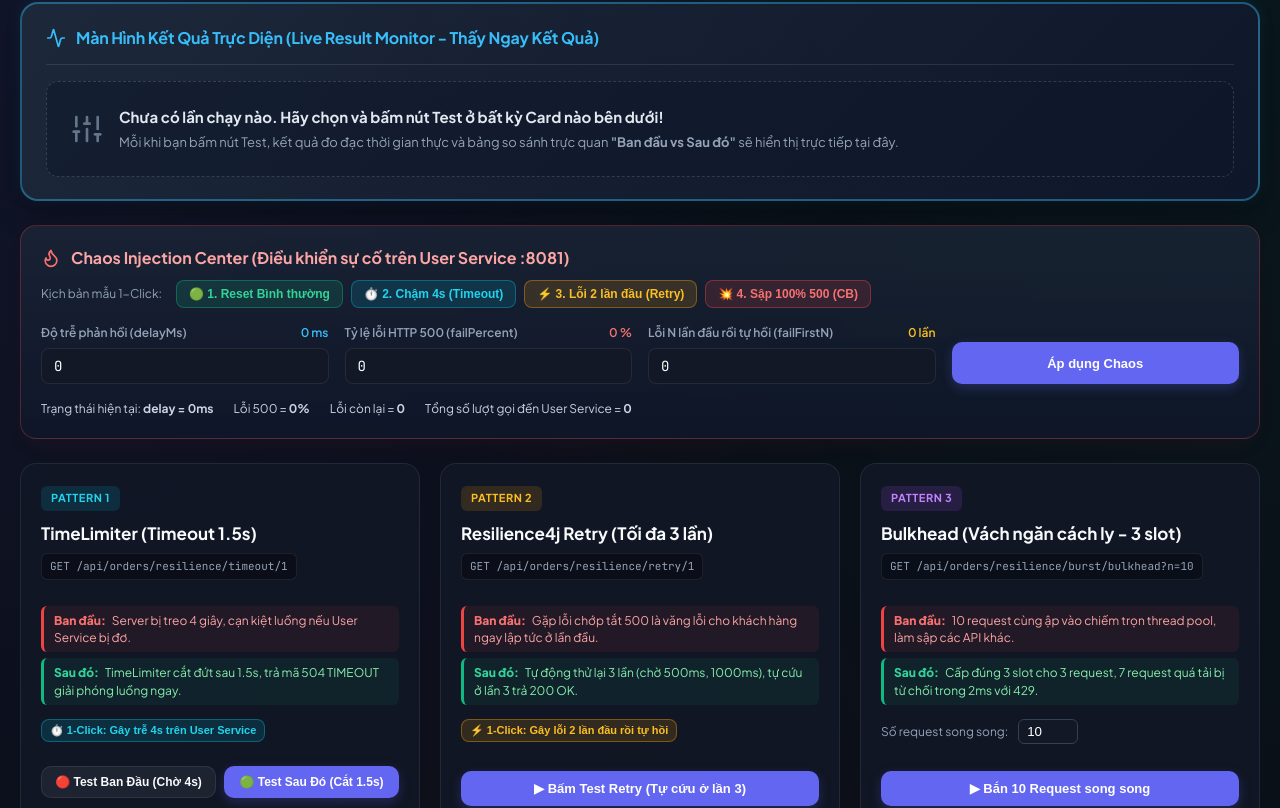
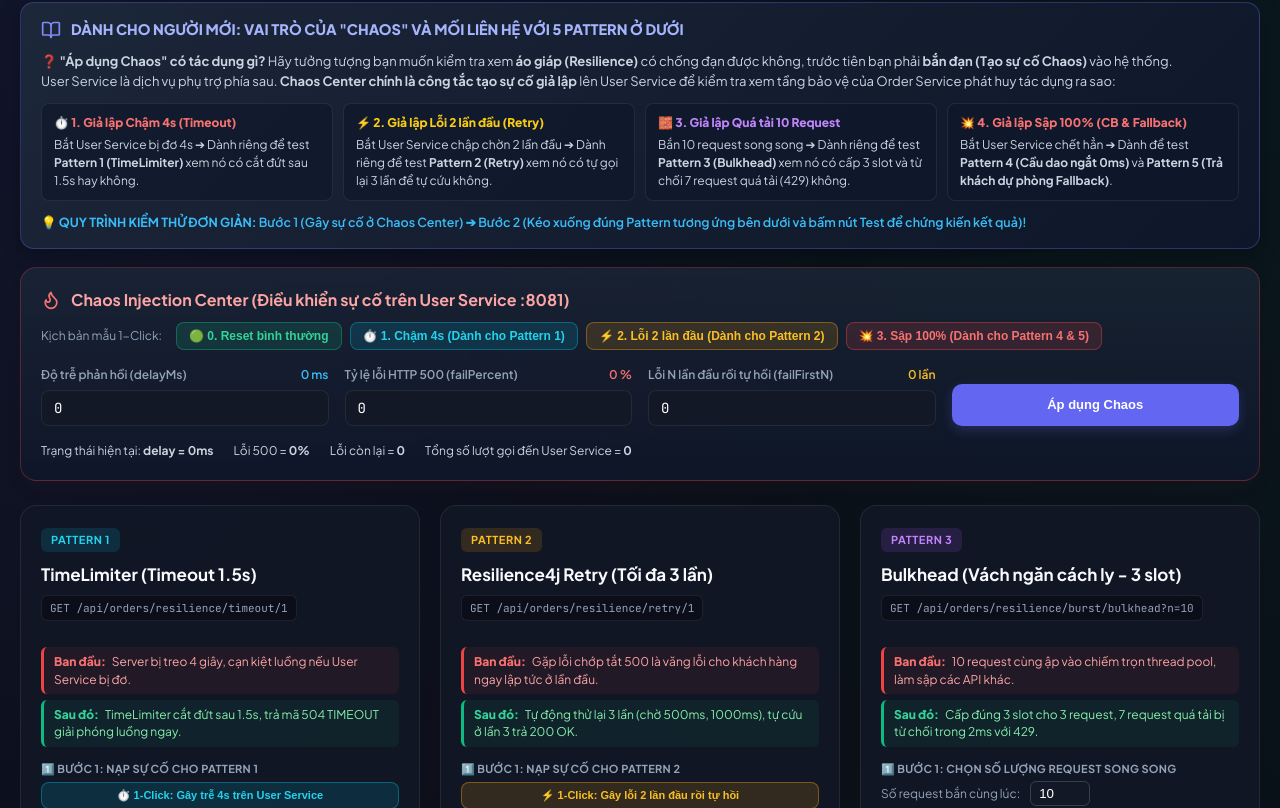
Before and after one commit to ledangnguyen05/spring-boot-microservices-resilience, a React (Vite) app in the folder shop-dieudao-resilience/frontend/: page / in a window 1280 px wide. Shown: the part 372-1180 px from the top of the page. Built offline with nearby package versions, Linux system fonts and the light colour scheme; no server answers.

Commit message:
fix(ui): prevent card stretching in CSS grid, add beginner guide explaining Chaos role and 1-to-1 link to patterns, add CORS to Order and User services

```diff
--- a/shop-dieudao-resilience/frontend/src/App.jsx
+++ b/shop-dieudao-resilience/frontend/src/App.jsx
@@ -3,7 +3,8 @@ import {
   ShieldAlert, ShieldCheck, Zap, Activity, Clock, RefreshCw,
   Layers, ArrowRight, ExternalLink, Play, CheckCircle2,
   AlertOctagon, AlertTriangle, Flame, Terminal, Server,
-  Sliders, Info, HelpCircle, Check, XCircle, ArrowUpRight, Sparkles
+  Sliders, Info, HelpCircle, Check, XCircle, ArrowUpRight,
+  Sparkles, BookOpen, GitCompare
 } from 'lucide-react';
 
 const GATEWAY_URL = 'http://localhost:8080';
@@ -109,7 +110,7 @@ export default function App() {
         preset: `Chậm ${d}ms (Giả lập nghẽn mạng / treo DB)`,
         principle: `Mô phỏng User Service bị nghẽn I/O hoặc truy vấn database quá tải khiến request bị ngâm tới ${d}ms. Trong kiến trúc Microservices, nếu không có Timeout, các request gọi sang sẽ chiếm giữ luồng (thread) vô tận làm cạn kiệt connection pool của Order Service.`,
         targetPattern: 'Pattern 1: TimeLimiter (Timeout 1.5s)',
-        testHint: 'Kéo xuống thẻ [Pattern 1] và bấm nút "🟢 Test Sau Đó (Cắt 1.5s)" để xem TimeLimiter cắt đứt chính xác ở mốc 1500ms thay vì bị ngâm 4s!',
+        testHint: 'Kéo xuống thẻ [Pattern 1] và bấm nút "🟢 Bước 2: Test Có TimeLimiter (Cắt 1.5s)" để chứng kiến TimeLimiter tự ngắt ở mốc 1.5 giây!',
       };
     }
     if (n > 0) {
@@ -222,6 +223,29 @@ export default function App() {
     }
   };
 
+  // Safe response parser for fetch
+  const parseResponseSafely = async (res, begin) => {
+    const elapsed = Date.now() - begin;
+    const contentType = res.headers.get('content-type') || '';
+    if (contentType.includes('application/json')) {
+      try {
+        const json = await res.json();
+        return { data: json, elapsed };
+      } catch {}
+    }
+    const text = await res.text();
+    return {
+      data: {
+        outcome: res.ok ? 'OK' : `HTTP_${res.status}`,
+        httpStatus: res.status,
+        message: text || res.statusText || `Phản hồi với mã ${res.status}`,
+        elapsedMs: elapsed,
+        attempts: 1,
+      },
+      elapsed,
+    };
+  };
+
   // Execute demo request
   const runDemo = async (key, path, patternInfo) => {
     setLoading((prev) => ({ ...prev, [key]: true }));
@@ -230,8 +254,7 @@ export default function App() {
     const begin = Date.now();
     try {
       const res = await fetch(fullUrl);
-      const data = await res.json();
-      const elapsed = Date.now() - begin;
+      const { data, elapsed } = await parseResponseSafely(res, begin);
 
       const resultPayload = {
         ...data,
@@ -251,7 +274,7 @@ export default function App() {
       checkHealth();
     } catch (err) {
       const elapsed = Date.now() - begin;
-      const isConnectionRefused = (!gatewayOnline && !orderOnline) || err.message.includes('fetch');
+      const isConnectionRefused = (!gatewayOnline && !orderOnline) || err.message.toLowerCase().includes('failed to fetch');
       const errorObj = {
         outcome: isConnectionRefused ? 'SERVER_OFFLINE' : 'ERROR',
         httpStatus: isConnectionRefused ? 0 : 500,
@@ -298,7 +321,7 @@ export default function App() {
         patternBadge: 'BAN ĐẦU',
         beforeDesc: patternInfo.beforeDesc,
         afterDesc: patternInfo.afterDesc,
-        principleDesc: 'Không có TimeLimiter của Resilience4j: Request phụ thuộc hoàn toàn vào tốc độ phản hồi của User Service (ngâm trọn 4000ms), không thể tự ngắt sớm để cứu luồng.',
+        principleDesc: 'Không có TimeLimiter của Resilience4j: Request phụ thuộc hoàn toàn vào tốc độ phản hồi của User Service (bị ngâm trọn 4000ms), không thể tự ngắt sớm để cứu luồng.',
         timestamp: new Date().toLocaleTimeString('vi-VN'),
       };
       setResults((prev) => ({ ...prev, [key]: payload }));
@@ -547,107 +570,60 @@ export default function App() {
       </div>
 
       {/* ========================================================================= */}
-      {/* 🚀 MÀN HÌNH HIỂN THỊ KẾT QUẢ TRỰC TIẾP (INSTANT RESULT MONITOR - GHIM TRÊN ĐẦU) */}
+      {/* 📚 CẨM NANG CHO NGƯỜI MỚI: MỐI LIÊN HỆ GIỮA CHAOS & 5 PATTERN BÊN DƯỚI   */}
       {/* ========================================================================= */}
-      <section className="instant-monitor-card">
-        <div className="monitor-header">
-          <div className="monitor-title">
-            <Activity size={20} color="#38bdf8" />
-            <span>Màn Hình Kết Quả Trực Diện (Live Result Monitor - Thấy Ngay Kết Quả)</span>
+      <section className="chaos-guide-banner">
+        <div className="guide-banner-header">
+          <BookOpen size={20} color="#818cf8" />
+          <span>DÀNH CHO NGƯỜI MỚI: VAI TRÒ CỦA "CHAOS" VÀ MỐI LIÊN HỆ VỚI 5 PATTERN Ở DƯỚI</span>
         </div>
-          {lastTestedResult && (
-            <span className="timestamp-badge">Lần test gần nhất: {lastTestedResult.timestamp}</span>
-          )}
+        <div className="guide-banner-intro">
+          <strong>❓ "Áp dụng Chaos" có tác dụng gì?</strong> Hãy tưởng tượng bạn muốn kiểm tra xem <strong>áo giáp (Resilience)</strong> có chống đạn được không, trước tiên bạn phải <strong>bắn đạn (Tạo sự cố Chaos)</strong> vào hệ thống.
+          <br />
+          User Service là dịch vụ phụ trợ phía sau. <strong>Chaos Center chính là công tắc tạo sự cố giả lập</strong> lên User Service để kiểm tra xem tầng bảo vệ của Order Service phát huy tác dụng ra sao:
         </div>
 
-        {lastTestedResult ? (
-          <div className="monitor-body">
-            {/* Hàng 1: Tiêu đề + Badge Trạng Thái */}
-            <div className="monitor-top-row">
-              <div className="monitor-pattern-info">
-                <span className="pattern-pill">{lastTestedResult.patternBadge}</span>
-                <span className="pattern-name">{lastTestedResult.patternTitle}</span>
+        <div className="guide-steps-grid">
+          <div className="guide-step-card">
+            <div className="guide-step-title text-danger">
+              ⏱️ 1. Giả lập Chậm 4s (Timeout)
             </div>
-              <div className="monitor-outcome-box">
-                <span className={`outcome-tag-large ${
-                  lastTestedResult.outcome === 'OK' || lastTestedResult.outcome === 'OK (CHƯA BẢO VỆ)' ? 'outcome-ok' :
-                  lastTestedResult.outcome === 'TIMEOUT' ? 'outcome-timeout' :
-                  lastTestedResult.outcome === 'BULKHEAD_FULL' ? 'outcome-bulkhead' :
-                  lastTestedResult.outcome === 'CIRCUIT_OPEN' ? 'outcome-cb' :
-                  lastTestedResult.outcome === 'FALLBACK' ? 'outcome-fallback' : 'outcome-cb'
-                }`}>
-                  {lastTestedResult.outcome} (HTTP {lastTestedResult.httpStatus})
-                </span>
+            <div style={{ color: '#cbd5e1' }}>
+              Bắt User Service bị đơ 4s ➔ Dành riêng để test <strong>Pattern 1 (TimeLimiter)</strong> xem nó có cắt đứt sau 1.5s hay không.
             </div>
           </div>
 
-            {/* Hàng 2: Các chỉ số đo đạc thực tế */}
-            <div className="monitor-metrics-grid">
-              <div className="metric-box">
-                <div className="metric-label"><Clock size={14} /> Thời gian phản hồi thực tế</div>
-                <div className="metric-value highlight-cyan">{lastTestedResult.elapsedMs || lastTestedResult.totalMs || 0} ms</div>
+          <div className="guide-step-card">
+            <div className="guide-step-title" style={{ color: '#facc15' }}>
+              ⚡ 2. Giả lập Lỗi 2 lần đầu (Retry)
             </div>
-              <div className="metric-box">
-                <div className="metric-label"><RefreshCw size={14} /> Số lần gọi downstream thực tế</div>
-                <div className="metric-value highlight-yellow">{lastTestedResult.attempts || (lastTestedResult.parallelRequests ? `${lastTestedResult.parallelRequests} luồng` : '1')} lần</div>
+            <div style={{ color: '#cbd5e1' }}>
+              Bắt User Service chập chờn 2 lần đầu ➔ Dành riêng để test <strong>Pattern 2 (Retry)</strong> xem nó có tự gọi lại 3 lần để tự cứu không.
             </div>
-              <div className="metric-box">
-                <div className="metric-label"><ShieldCheck size={14} /> Đánh giá cơ chế</div>
-                <div className="metric-value highlight-green">
-                  {lastTestedResult.outcome === 'SERVER_OFFLINE' ? '⚠️ Mất kết nối backend' :
-                   lastTestedResult.fallback ? '🛡️ Fallback cứu nạn thành công' :
-                   lastTestedResult.outcome === 'TIMEOUT' ? '⏱️ Cắt đúng 1.5s bảo vệ luồng' :
-                   lastTestedResult.outcome === 'BULKHEAD_FULL' ? '🧱 Chặn quá tải trong 2ms' :
-                   lastTestedResult.outcome === 'CIRCUIT_OPEN' ? '⚡ Cầu dao ngắt mạch 0ms' :
-                   lastTestedResult.outcome === 'OK' ? '✅ Thành công' : 'Đã can thiệp an toàn'}
+          </div>
+
+          <div className="guide-step-card">
+            <div className="guide-step-title" style={{ color: '#c084fc' }}>
+              🧱 3. Giả lập Quá tải 10 Request
+            </div>
+            <div style={{ color: '#cbd5e1' }}>
+              Bắn 10 request song song ➔ Dành riêng để test <strong>Pattern 3 (Bulkhead)</strong> xem nó có cấp 3 slot và từ chối 7 request quá tải (429) không.
+            </div>
+          </div>
+
+          <div className="guide-step-card">
+            <div className="guide-step-title text-danger">
+              💥 4. Giả lập Sập 100% (CB & Fallback)
+            </div>
+            <div style={{ color: '#cbd5e1' }}>
+              Bắt User Service chết hẳn ➔ Dành để test <strong>Pattern 4 (Cầu dao ngắt 0ms)</strong> và <strong>Pattern 5 (Trả khách dự phòng Fallback)</strong>.
             </div>
           </div>
         </div>
 
-            {/* Hàng 3: ĐỐI CHIẾU BAN ĐẦU VS SAU ĐÓ */}
-            <div className="comparison-container">
-              <div className="comparison-box before-box">
-                <div className="comparison-header text-danger">
-                  <XCircle size={16} /> 1. BAN ĐẦU (Khi KHÔNG CÓ Resilience)
+        <div style={{ marginTop: '12px', fontSize: '12.5px', color: '#38bdf8', fontWeight: 600 }}>
+          💡 <strong>QUY TRÌNH KIỂM THỬ ĐƠN GIẢN:</strong> Bước 1 (Gây sự cố ở Chaos Center) ➔ Bước 2 (Kéo xuống đúng Pattern tương ứng bên dưới và bấm nút Test để chứng kiến kết quả)!
         </div>
-                <p className="comparison-text">{lastTestedResult.beforeDesc}</p>
-              </div>
-
-              <div className="comparison-box after-box">
-                <div className="comparison-header text-success">
-                  <CheckCircle2 size={16} /> 2. SAU ĐÓ (Nhờ có Resilience bảo vệ)
-                </div>
-                <p className="comparison-text">{lastTestedResult.afterDesc}</p>
-              </div>
-            </div>
-
-            {/* Hàng 4: Giải thích chi tiết & Dữ liệu trả về */}
-            <div className="monitor-detail-box">
-              <div className="detail-message">
-                <strong>Giải thích chi tiết:</strong> {lastTestedResult.principleDesc || lastTestedResult.message}
-              </div>
-              {lastTestedResult.user && (
-                <div className="detail-user-data">
-                  <strong>Dữ liệu User nhận được:</strong> ID: <code>{lastTestedResult.user.id}</code> | Tên: <code>{lastTestedResult.user.name}</code> | Địa chỉ: <code>{lastTestedResult.user.address}</code>
-                  {lastTestedResult.fallback && <span className="fallback-chip">Dữ liệu dự phòng an toàn</span>}
-                </div>
-              )}
-              {lastTestedResult.summary && (
-                <div className="detail-user-data">
-                  <strong>Phân bổ luồng Bulkhead:</strong> {lastTestedResult.summary.OK || 0} request thành công, {lastTestedResult.summary.BULKHEAD_FULL || 0} request bị từ chối ngay lập tức.
-                </div>
-              )}
-            </div>
-          </div>
-        ) : (
-          <div className="monitor-empty-state">
-            <Sliders size={32} color="#64748b" />
-            <div>
-              <h4>Chưa có lần chạy nào. Hãy chọn và bấm nút Test ở bất kỳ Card nào bên dưới!</h4>
-              <p>Mỗi khi bạn bấm nút Test, kết quả đo đạc thời gian thực và bảng so sánh trực quan <strong>"Ban đầu vs Sau đó"</strong> sẽ hiển thị trực tiếp tại đây.</p>
-            </div>
-          </div>
-        )}
       </section>
 
       {/* ========================================================================= */}
@@ -661,10 +637,10 @@ export default function App() {
           </div>
           <div className="presets-row">
             <span style={{ fontSize: '12px', color: '#94a3b8', marginRight: '6px' }}>Kịch bản mẫu 1-Click:</span>
-            <button className="preset-btn reset" onClick={resetChaos}>🟢 1. Reset Bình thường</button>
-            <button className="preset-btn timeout" onClick={() => applyChaos(4000, 0, 0, '⏱️ Chậm 4s (Timeout Test)')}>⏱️ 2. Chậm 4s (Timeout)</button>
-            <button className="preset-btn retry" onClick={() => applyChaos(0, 0, 2, '⚡ Lỗi 2 lần đầu (Retry Test)')}>⚡ 3. Lỗi 2 lần đầu (Retry)</button>
-            <button className="preset-btn crash" onClick={() => applyChaos(0, 100, 0, '💥 Sập 100% (CircuitBreaker Test)')}>💥 4. Sập 100% 500 (CB)</button>
+            <button className="preset-btn reset" onClick={resetChaos}>🟢 0. Reset bình thường</button>
+            <button className="preset-btn timeout" onClick={() => applyChaos(4000, 0, 0, '⏱️ Chậm 4s (Dành cho Pattern 1 - Timeout)')}>⏱️ 1. Chậm 4s (Dành cho Pattern 1)</button>
+            <button className="preset-btn retry" onClick={() => applyChaos(0, 0, 2, '⚡ Lỗi 2 lần đầu (Dành cho Pattern 2 - Retry)')}>⚡ 2. Lỗi 2 lần đầu (Dành cho Pattern 2)</button>
+            <button className="preset-btn crash" onClick={() => applyChaos(0, 100, 0, '💥 Sập 100% (Dành cho Pattern 4 & 5)')}>💥 3. Sập 100% (Dành cho Pattern 4 & 5)</button>
           </div>
         </div>
 
@@ -796,19 +772,19 @@ export default function App() {
               </div>
             </div>
 
-            {/* Quick Chaos helper */}
-            <div style={{ margin: '8px 0', display: 'flex', gap: '8px' }}>
+            {/* Bước 1: Chuẩn bị sự cố */}
+            <div className="card-step-label">1️⃣ Bước 1: Nạp sự cố cho Pattern 1</div>
             <button
               className="preset-btn timeout"
-                style={{ fontSize: '11px', padding: '4px 8px' }}
+              style={{ fontSize: '11px', padding: '6px 10px', width: '100%', marginBottom: '10px' }}
               onClick={() => applyChaos(4000, 0, 0, '⏱️ Chậm 4s cho TimeLimiter')}
             >
               ⏱️ 1-Click: Gây trễ 4s trên User Service
             </button>
           </div>
-          </div>
 
           <div>
+            <div className="card-step-label">2️⃣ Bước 2: Bấm Test đối chứng</div>
             <div style={{ display: 'grid', gridTemplateColumns: '1fr 1fr', gap: '8px', marginBottom: '8px' }}>
               <button
                 className="action-btn btn-secondary"
@@ -817,7 +793,7 @@ export default function App() {
                 title="Gọi endpoint gốc không có TimeLimiter (mất trọn 4 giây)"
                 style={{ fontSize: '12px', padding: '8px 6px' }}
               >
-                {loading.timeout_orig ? 'Đang đợi 4s...' : '🔴 Test Ban Đầu (Chờ 4s)'}
+                {loading.timeout_orig ? 'Đang đợi 4s...' : '🔴 Test Gốc (Chờ 4s)'}
               </button>
               <button
                 className="action-btn"
@@ -851,19 +827,19 @@ export default function App() {
               </div>
             </div>
 
-            {/* Quick Chaos helper */}
-            <div style={{ margin: '8px 0', display: 'flex', gap: '8px' }}>
+            {/* Bước 1: Chuẩn bị sự cố */}
+            <div className="card-step-label">1️⃣ Bước 1: Nạp sự cố cho Pattern 2</div>
             <button
               className="preset-btn retry"
-                style={{ fontSize: '11px', padding: '4px 8px' }}
+              style={{ fontSize: '11px', padding: '6px 10px', width: '100%', marginBottom: '10px' }}
               onClick={() => applyChaos(0, 0, 2, '⚡ Lỗi 2 lần đầu cho Retry')}
             >
               ⚡ 1-Click: Gây lỗi 2 lần đầu rồi tự hồi
             </button>
           </div>
-          </div>
 
           <div>
+            <div className="card-step-label">2️⃣ Bước 2: Bấm Test thử lại</div>
             <button
               className="action-btn"
               disabled={loading.retry}
@@ -894,8 +870,9 @@ export default function App() {
               </div>
             </div>
 
-            <div style={{ display: 'flex', alignItems: 'center', gap: '10px', marginTop: '8px' }}>
-              <span style={{ fontSize: '12px', color: '#94a3b8' }}>Số request song song:</span>
+            <div className="card-step-label">1️⃣ Bước 1: Chọn số lượng request song song</div>
+            <div style={{ display: 'flex', alignItems: 'center', gap: '10px', margin: '4px 0 10px' }}>
+              <span style={{ fontSize: '12px', color: '#94a3b8' }}>Số request bắn cùng lúc:</span>
               <input
                 type="number"
                 min="1"
@@ -908,6 +885,7 @@ export default function App() {
           </div>
 
           <div>
+            <div className="card-step-label">2️⃣ Bước 2: Bắn đồng thời</div>
             <button
               className="action-btn"
               disabled={loading.bulkhead}
@@ -938,22 +916,21 @@ export default function App() {
               </div>
             </div>
 
-            {/* Quick Chaos helper */}
-            <div style={{ margin: '8px 0', display: 'flex', gap: '8px' }}>
+            {/* Bước 1: Chuẩn bị sự cố */}
+            <div className="card-step-label">1️⃣ Bước 1: Nạp sự cố sập cho Pattern 4</div>
             <button
               className="preset-btn crash"
-                style={{ fontSize: '11px', padding: '4px 8px' }}
+              style={{ fontSize: '11px', padding: '6px 10px', width: '100%', marginBottom: '10px' }}
               onClick={() => applyChaos(0, 100, 0, '💥 Sập 100% cho Circuit Breaker')}
             >
               💥 1-Click: Gây sập 100% User Service
             </button>
-            </div>
 
-            <div style={{ margin: '8px 0' }}>
+            <div style={{ margin: '4px 0 8px' }}>
               Trạng thái Cầu Dao: {getCbStateBadge(cbMetrics?.circuitBreaker_demo4?.state || 'CLOSED')}
             </div>
             {cbMetrics?.circuitBreaker_demo4 && (
-              <div style={{ fontSize: '11px', color: '#94a3b8', display: 'flex', gap: '10px', flexWrap: 'wrap' }}>
+              <div style={{ fontSize: '11px', color: '#94a3b8', display: 'flex', gap: '10px', flexWrap: 'wrap', marginBottom: '8px' }}>
                 <span>Tỷ lệ lỗi: <strong>{cbMetrics.circuitBreaker_demo4.failureRatePercent >= 0 ? `${cbMetrics.circuitBreaker_demo4.failureRatePercent}%` : 'Chưa đủ mẫu'}</strong></span>
                 <span>Số cuộc gọi đệm: <strong>{cbMetrics.circuitBreaker_demo4.bufferedCalls}/5</strong></span>
               </div>
@@ -961,6 +938,7 @@ export default function App() {
           </div>
 
           <div>
+            <div className="card-step-label">2️⃣ Bước 2: Bấm gọi để kiểm tra Cầu Dao</div>
             <div style={{ display: 'grid', gridTemplateColumns: '1fr 1fr', gap: '8px', marginBottom: '8px' }}>
               <button
                 className="action-btn"
@@ -974,7 +952,7 @@ export default function App() {
                 disabled={loading.cbBurst}
                 onClick={() => burstCb(patternDefs.cb)}
               >
-                {loading.cbBurst ? 'Đang bắn 6 lần...' : '▶ Bắn 6 Lần (Kích hoạt OPEN)'}
+                {loading.cbBurst ? 'Đang bắn 6 lần...' : '▶ Bắn 6 Lần (OPEN)'}
               </button>
             </div>
             <button
@@ -1021,6 +999,7 @@ export default function App() {
           </div>
 
           <div>
+            <div className="card-step-label">🚀 Chạy pipeline kết hợp</div>
             <button
               className="action-btn"
               disabled={loading.combined}
--- a/shop-dieudao-resilience/frontend/src/index.css
+++ b/shop-dieudao-resilience/frontend/src/index.css
@@ -311,6 +311,7 @@ body {
   grid-template-columns: repeat(auto-fit, minmax(380px, 1fr));
   gap: 20px;
   margin-bottom: 24px;
+  align-items: start;
 }
 
 .pattern-card {
@@ -320,7 +321,8 @@ body {
   padding: 20px;
   display: flex;
   flex-direction: column;
-  justify-content: space-between;
+  justify-content: flex-start;
+  gap: 14px;
   backdrop-filter: blur(12px);
   transition: all 0.2s ease-in-out;
   position: relative;
@@ -757,6 +759,84 @@ body {
   margin-right: 4px;
 }
 
+/* ========================================================= */
+/* 📚 CẨM NĂNG CHO NGƯỜI MỚI: MỐI LIÊN HỆ CHAOS & PATTERN   */
+/* ========================================================= */
+.chaos-guide-banner {
+  background: linear-gradient(135deg, rgba(30, 41, 59, 0.9), rgba(15, 23, 42, 0.95));
+  border: 1px solid rgba(99, 102, 241, 0.35);
+  border-radius: 14px;
+  padding: 16px 20px;
+  margin-bottom: 18px;
+  box-shadow: 0 4px 20px rgba(0, 0, 0, 0.3);
+}
+
+.guide-banner-header {
+  display: flex;
+  align-items: center;
+  gap: 10px;
+  margin-bottom: 10px;
+  font-size: 14.5px;
+  font-weight: 800;
+  color: #a5b4fc;
+}
+
+.guide-banner-intro {
+  font-size: 13px;
+  color: #cbd5e1;
+  line-height: 1.55;
+  margin-bottom: 12px;
+}
+
+.guide-steps-grid {
+  display: grid;
+  grid-template-columns: repeat(auto-fit, minmax(240px, 1fr));
+  gap: 10px;
+}
+
+.guide-step-card {
+  background: rgba(15, 23, 42, 0.65);
+  border: 1px solid rgba(255, 255, 255, 0.08);
+  border-radius: 8px;
+  padding: 10px 12px;
+  font-size: 12px;
+}
+
+.guide-step-title {
+  font-weight: 800;
+  display: flex;
+  align-items: center;
+  gap: 6px;
+  margin-bottom: 4px;
+  font-size: 12px;
+}
+
+.step-flow-badge {
+  display: inline-flex;
+  align-items: center;
+  gap: 4px;
+  padding: 2px 6px;
+  border-radius: 4px;
+  font-size: 10px;
+  font-weight: 800;
+  text-transform: uppercase;
+  background: rgba(99, 102, 241, 0.2);
+  color: #a5b4fc;
+  margin-bottom: 6px;
+}
+
+.card-step-label {
+  display: flex;
+  align-items: center;
+  gap: 6px;
+  font-size: 11px;
+  font-weight: 700;
+  color: #94a3b8;
+  margin-bottom: 4px;
+  text-transform: uppercase;
+  letter-spacing: 0.03em;
+}
+
 .tag-sm.danger { color: #f87171; }
 .tag-sm.success { color: #34d399; }
 
```
Also changed, not shown: 2 other files (tests, documents, lock files or other folders). Lines whose indentation alone changed are shown as unchanged.
